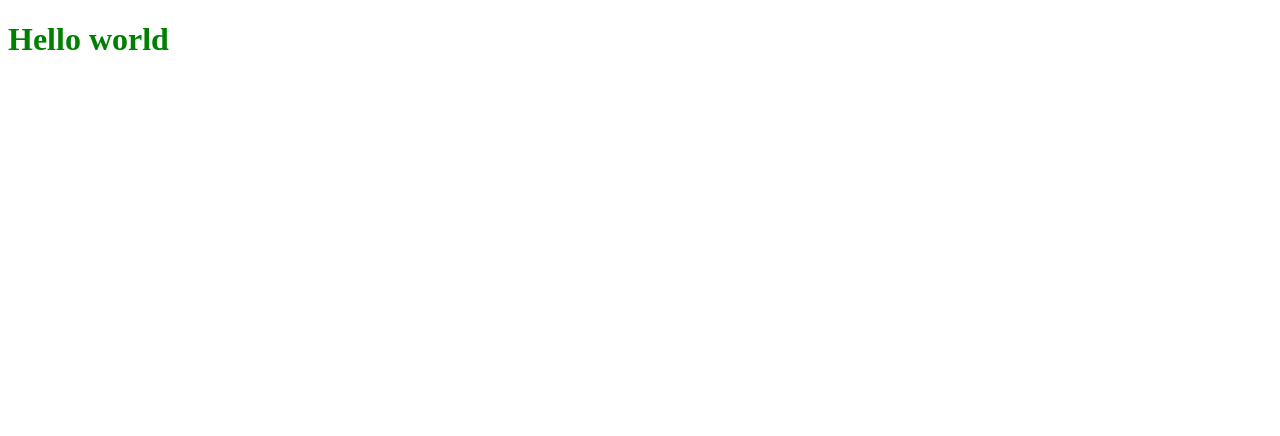
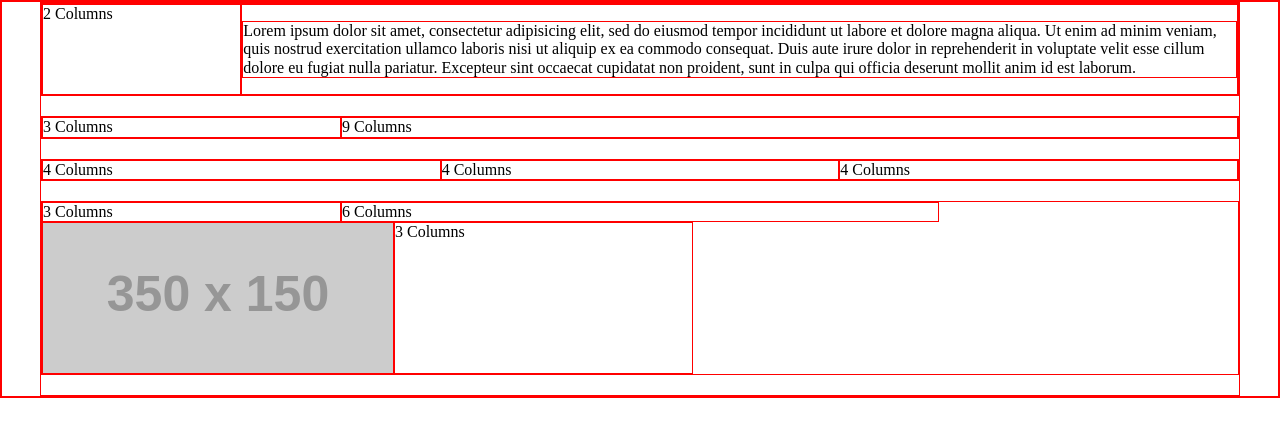
Before and after one commit to pepgonzalez/jsStudyCases, a plain HTML site: page web/portfolio/framework/test.html in a window 1280 px wide. Drawn offline with nearby package versions, Linux system fonts and the light colour scheme; placeholder pictures from the web are drawn by us.

Commit message:
test grid framework

```diff
--- a/web/portfolio/framework/css/main.css
+++ b/web/portfolio/framework/css/main.css
@@ -1,3 +1,77 @@
-h1{
-	color:green;
+* {
+    border: 1px solid red !important;
 }
+
+* {
+    -webkit-box-sizing: border-box;
+    -moz-box-sizing: border-box;
+    -ms-box-sizing: border-box;
+    box-sizing: border-box;
+}
+
+@media only screen and (max-width: 500px){
+    p{
+        background-color: blue;
+    }
+}
+
+.grid {
+    margin: 0 auto;
+    max-width: 1200px;
+    width: 100%;
+}
+
+.row {
+    width: 100%;
+    margin-bottom: 20px;
+    display: flex;
+    flex-wrap: wrap;
+}
+
+.col-1 {
+    width: 8.33%;
+}
+
+.col-2 {
+    width: 16.66%;
+}
+
+.col-3 {
+    width: 25%;
+}
+
+.col-4 {
+    width: 33.33%;
+}
+
+.col-5 {
+    width: 41.66%;
+}
+
+.col-6 {
+    width: 50%;
+}
+
+.col-7 {
+    width: 58.33%;
+}
+
+.col-8 {
+    width: 66.66%;
+}
+
+.col-9 {
+    width: 75%;
+}
+
+.col-10 {
+    width: 83.33%;
+}
+
+.col-11 {
+    width: 91.66%;
+}
+
+.col-12 {
+    width: 100%;
+}
--- a/web/portfolio/framework/test.html
+++ b/web/portfolio/framework/test.html
@@ -1,10 +1,37 @@
 <!DOCTYPE html>
 <html>
 <head>
-	<title>Test</title>
-	<link rel="stylesheet" type="text/css" href="css/main.css">
+  <meta charset="utf-8">
+  <title>Framework Test Page</title>
+  <link rel="stylesheet" type="text/css" href="https://cdnjs.cloudflare.com/ajax/libs/normalize/4.1.1/normalize.css">
+  <link rel="stylesheet" href="css/main.css">
 </head>
 <body>
-	<h1>Hello world</h1>
+  <div class="grid">
+    <div class="row">
+      <div class="col-2">2 Columns</div>
+      <div class="col-10"><p>Lorem ipsum dolor sit amet, consectetur adipisicing elit, sed do eiusmod
+      tempor incididunt ut labore et dolore magna aliqua. Ut enim ad minim veniam,
+      quis nostrud exercitation ullamco laboris nisi ut aliquip ex ea commodo
+      consequat. Duis aute irure dolor in reprehenderit in voluptate velit esse
+      cillum dolore eu fugiat nulla pariatur. Excepteur sint occaecat cupidatat non
+      proident, sunt in culpa qui officia deserunt mollit anim id est laborum.</p></div>
+    </div>
+    <div class="row">
+      <div class="col-3">3 Columns</div>
+      <div class="col-9">9 Columns</div>
+    </div>
+    <div class="row">
+      <div class="col-4">4 Columns</div>
+      <div class="col-4">4 Columns</div>
+      <div class="col-4">4 Columns</div>
+    </div>
+    <div class="row">
+      <div class="col-3">3 Columns</div>
+      <div class="col-6">6 Columns</div>
+      <img src="http://placehold.it/350x150">
+      <div class="col-3">3 Columns</div>
+    </div>
+  </div>
 </body>
 </html>
```
